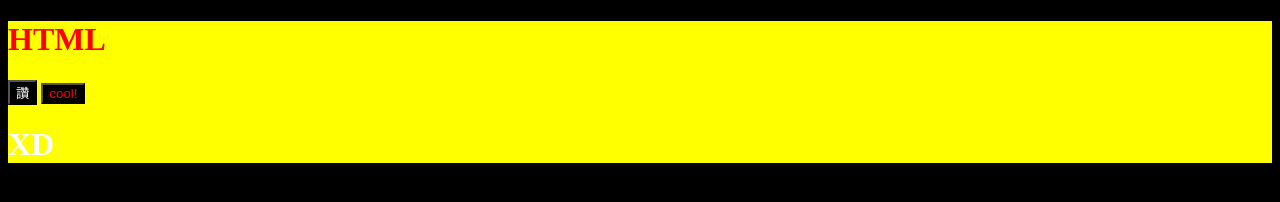
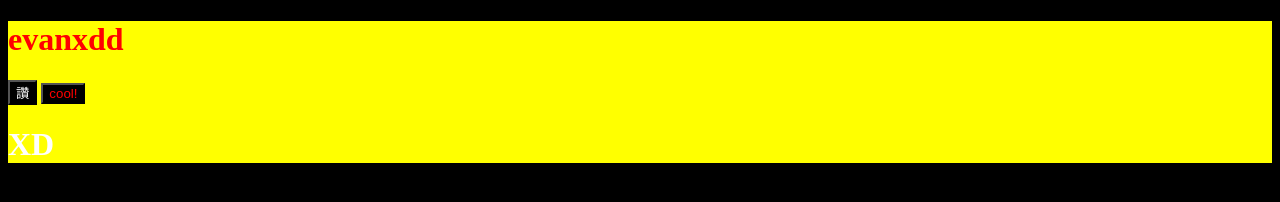
Before and after one commit to Sandraxd/sandra, a plain HTML site: page index.html in a window 1280 px wide. Drawn offline with Linux system fonts and the light colour scheme.

Commit message:
Change the header.

```diff
--- a/index.html
+++ b/index.html
@@ -9,7 +9,7 @@
 
 <body>
   <div id="sandra-introduction">
-    <h1 class="red">HTML</h1>
+    <h1 class="red">evanxdd</h1>
     <button class="white">讚</button>
     <button class="red">cool!</button>
     <h1 class="white">XD</h1>
```
